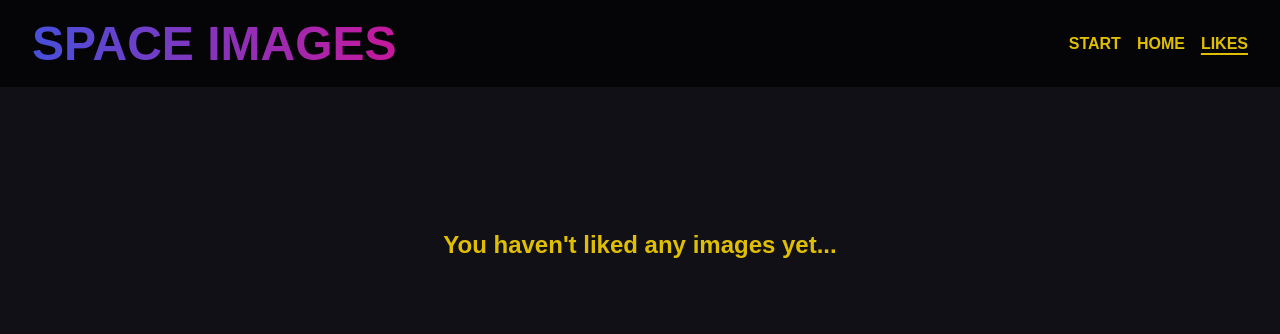
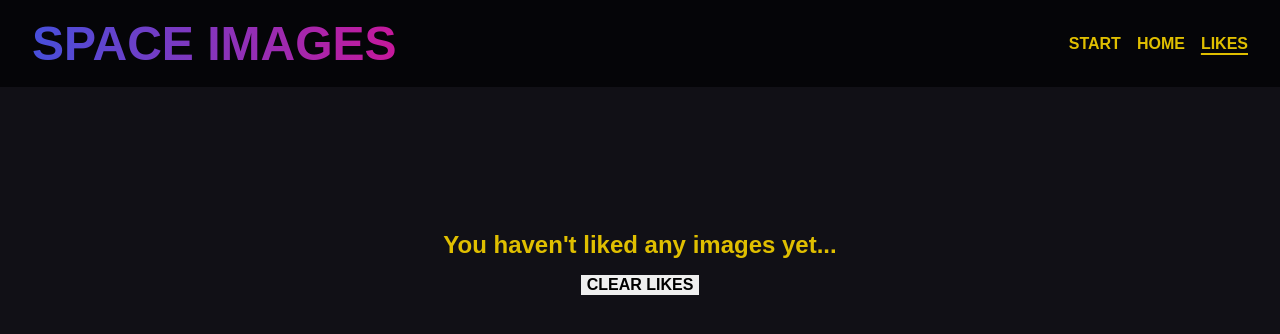
Before and after one commit to JoarHansson/space-images-app, a React (Vite) app: page /likes in a window 1280 px wide. Shown: the top 334 px of the page. Built offline with nearby package versions, Linux system fonts and the light colour scheme.

Commit message:
Refactor Likes component and utils.js
- Update Likes component to include a button to clear all liked images
- Add clearFavorites function to utils.js to remove all liked images from local storage

```diff
--- a/src/pages/Likes/Likes.jsx
+++ b/src/pages/Likes/Likes.jsx
@@ -5,6 +5,7 @@ import ImageCardWithFrame from "../../components/ImageCardWithFrame/ImageCardWit
 import Header from "../../components/Header/Header";
 // services:
 import {
+  clearFavorites,
   getFavoritesFromLocalStorage,
   removeFromFavorites,
 } from "../../services/utils";
@@ -17,6 +18,13 @@ const Likes = () => {
   const handleRemove = (favorite) => {
     removeFromFavorites(favorite);
     setFavorites(getFavoritesFromLocalStorage());
+  };
+
+  const handleClear = () => {
+    if (window.confirm("Are you sure you want to clear all likes?")) {
+      clearFavorites();
+      setFavorites(getFavoritesFromLocalStorage());
+    }
   };
 
   return (
@@ -38,9 +46,15 @@ const Likes = () => {
             );
           })
         ) : (
-          <p className={styles.noLikes}>You haven't liked any images yet...</p>
+          <p className={styles.noLikes}>
+            You haven&apos;t liked any images yet...
+          </p>
         )}
       </div>
+
+      <button onClick={handleClear} className={styles.clearButton}>
+        Clear Likes
+      </button>
 
       <TransitionAnimation />
     </main>
--- a/src/services/utils.js
+++ b/src/services/utils.js
@@ -51,3 +51,7 @@ export const removeFromFavorites = (itemToRemove) => {
 
   localStorage.setItem("favorites", JSON.stringify(favorites));
 };
+
+export const clearFavorites = () => {
+  localStorage.removeItem("favorites");
+};
```
